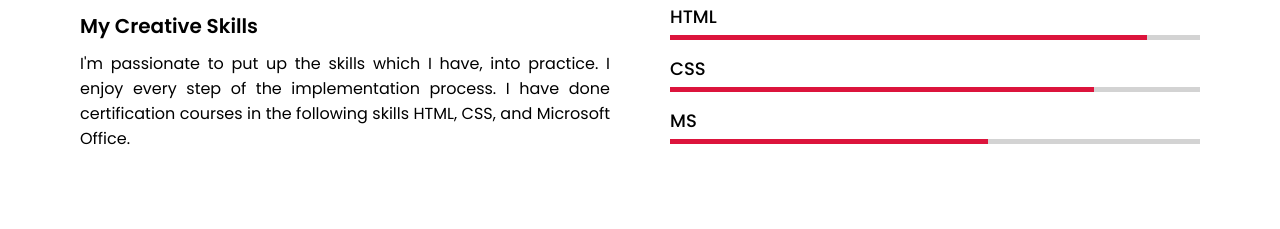
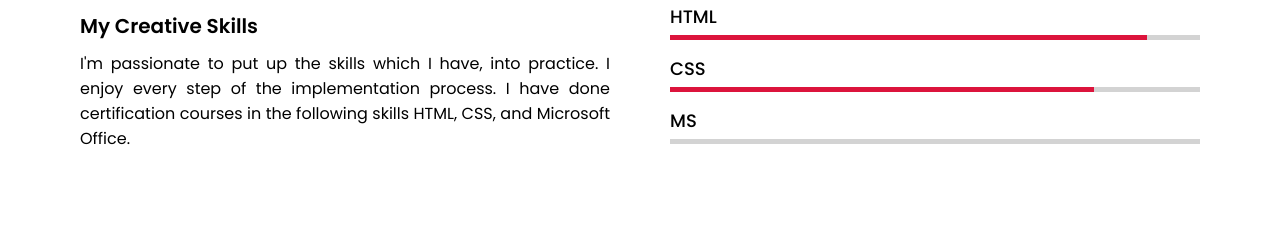
Before and after one commit to SimraanMohammed786/Portfolio.github.io, a plain HTML site: page index.html in a window 1280 px wide. Shown: the part 2362-2591 px from the top of the page. Drawn offline with nearby package versions, Linux system fonts and the light colour scheme.

Commit message:
Update style.css

```diff
--- a/style.css
+++ b/style.css
@@ -359,7 +359,7 @@ section .title::after{
 .skills-content .right .css::before{
     width: 80%;
 }
-.skills-content .right .MS::before{
+.skills-content .right .ms::before{
     width: 60%;
 }
 
```
